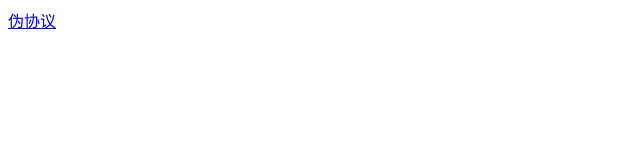
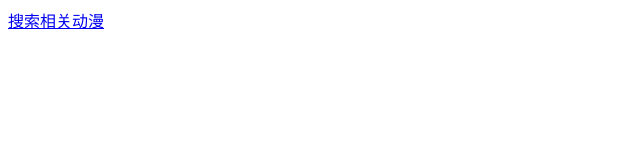
Before and after one commit to konglijuan5/konglijuan5.github.io, a plain HTML site: page lianjie/5.html in a window 1280 px wide. Shown: the whole page, without its empty margins (0-640 px from the left). Drawn offline with Linux system fonts and the light colour scheme.

Commit message:
Update 5.html

```diff
--- a/lianjie/5.html
+++ b/lianjie/5.html
@@ -3,7 +3,7 @@
 <meta charset="utf-8"/>
 </head>
 <body>
-<a href="javascript:popUp('http://www.baidu.com/');">伪协议</a>
+<a href="javascript:popUp('http://www.baidu.com/');">搜索相关动漫</a>
 <script type="text/javascript" src="lianjie.js"></script>
 </body>
 </html>
```
